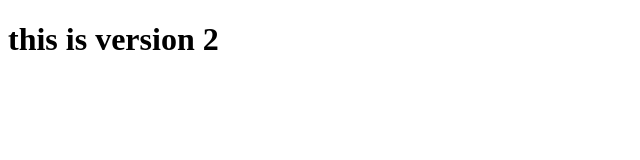
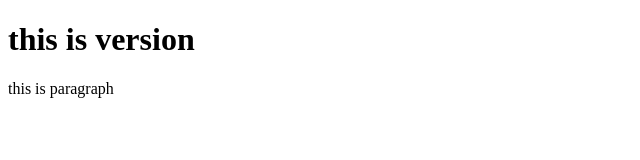
Before and after one commit to kingjhonny543/myrrepo, a plain HTML site: page index.html in a window 1280 px wide. Shown: the whole page, without its empty margins (0-640 px from the left). Drawn offline with Linux system fonts and the light colour scheme.

Commit message:
Added paragraph to the index.html file.

```diff
--- a/index.html
+++ b/index.html
@@ -6,6 +6,7 @@
     <title>Document</title>
 </head>
 <body>
-    <h1>this is version 2</h1>
+    <h1>this is version </h1>
+    <p>this is paragraph</p>
 </body>
 </html>
```
